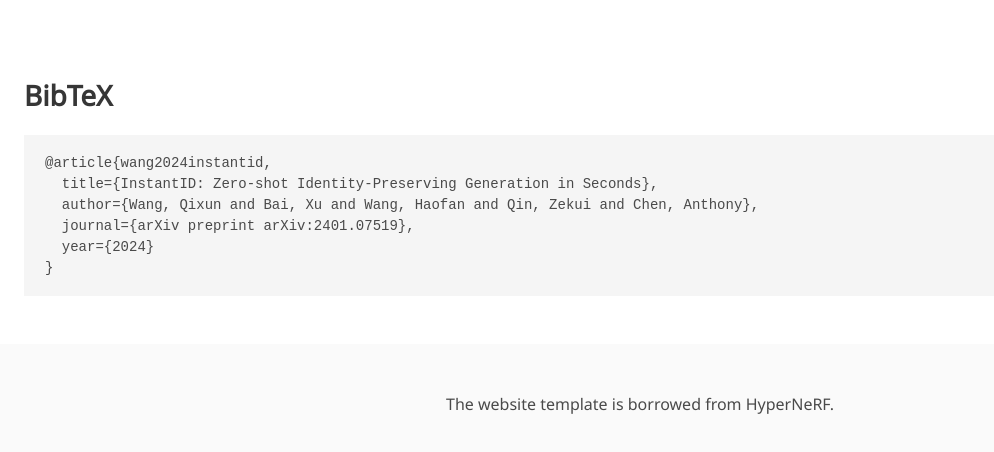
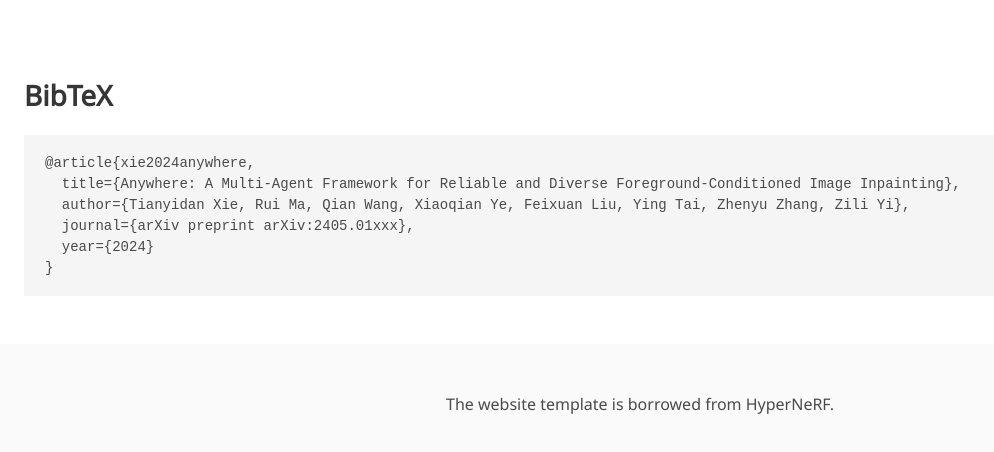
Before and after one commit to AnywhereMultiagent/anywheremultiagent.github.io, a plain HTML site: page index.html in a window 1280 px wide. Shown: the part 5192-5644 px from the top of the page, without its empty margins (0-994 px from the left). Drawn offline with nearby package versions, Linux system fonts and the light colour scheme; some icons are missing; a web font is replaced by a local one.

Commit message:
Update index.html

```diff
--- a/index.html
+++ b/index.html
@@ -294,10 +294,10 @@
   <section class="section" id="BibTeX">
     <div class="container content is-max-desktop">
       <h2 class="title">BibTeX</h2>
-      <pre><code>@article{wang2024instantid,
-  title={InstantID: Zero-shot Identity-Preserving Generation in Seconds},
-  author={Wang, Qixun and Bai, Xu and Wang, Haofan and Qin, Zekui and Chen, Anthony},
-  journal={arXiv preprint arXiv:2401.07519},
+      <pre><code>@article{xie2024anywhere,
+  title={Anywhere: A Multi-Agent Framework for Reliable and Diverse Foreground-Conditioned Image Inpainting},
+  author={Tianyidan Xie, Rui Ma, Qian Wang, Xiaoqian Ye, Feixuan Liu, Ying Tai, Zhenyu Zhang, Zili Yi},
+  journal={arXiv preprint arXiv:2405.01xxx},
   year={2024}
 }</code></pre>
   </div>
```
